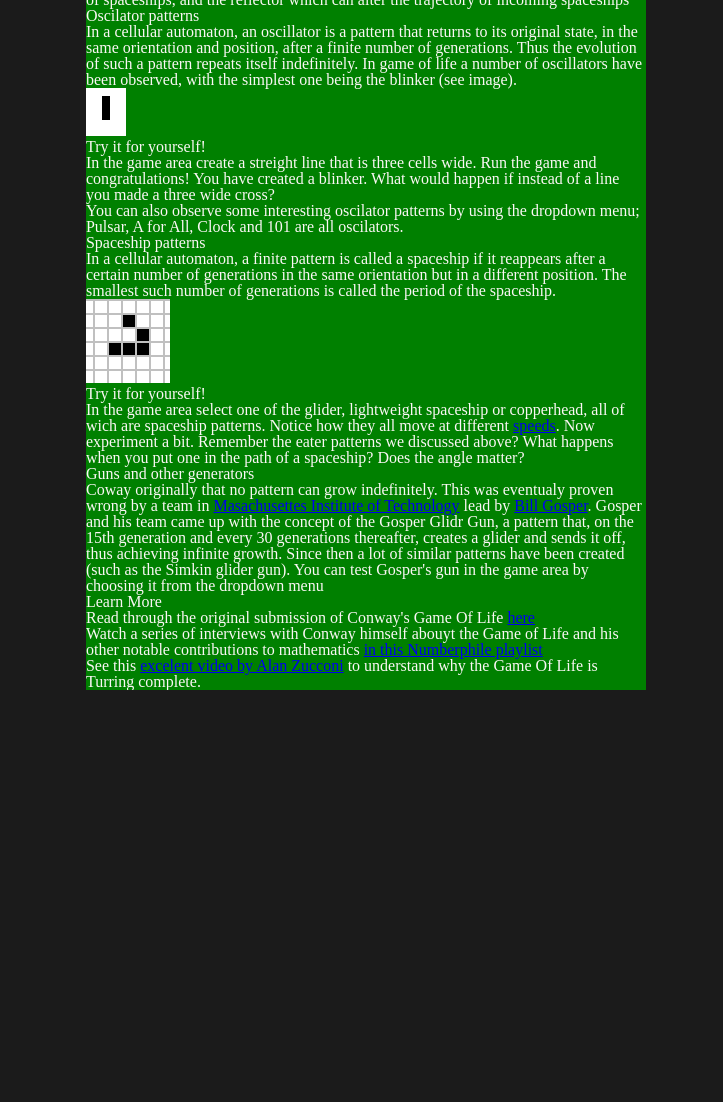
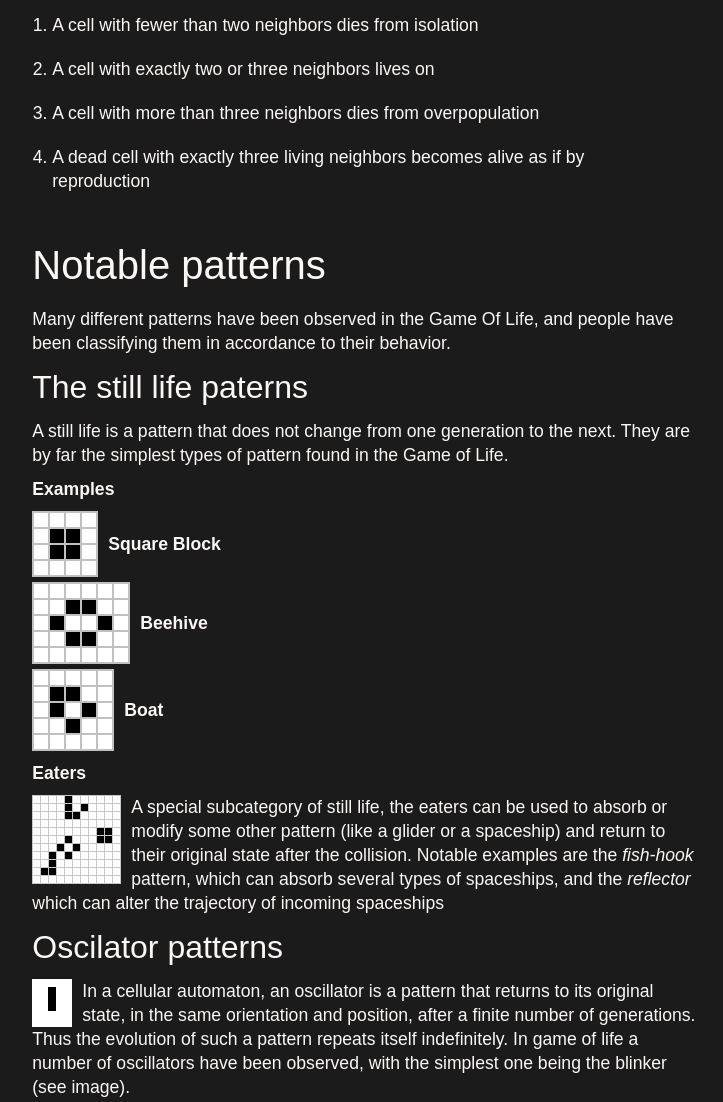
Before and after one commit to bofmar/ConwaysGOL-js, a plain HTML site: page pages/about.html in a window 1280 px wide. Shown: the part 803-1905 px from the top of the page, without its empty margins (321-1044 px from the left). Before the commit the page ends 1493 px from the top, so only its background shows below. Drawn offline with Linux system fonts and the light colour scheme; a web font is replaced by a local one.

Commit message:
Finish styling main

```diff
--- a/pages/about.html
+++ b/pages/about.html
@@ -56,21 +56,38 @@
       <h3>The still life paterns</h3>
       <p>A still life is a pattern that does not change from one generation to the next. They are by far the simplest types of pattern found in the Game of Life.</p>
       <h4>Examples</h4>
+      <div id="examples">
+        <div class="image-container">
           <img src="../images/Game_of_life_block_with_border.svg.png" alt="square block">
+          <p>Square Block</p>
+        </div>
+        <div class="image-container">
           <img src="../images/98px-Game_of_life_beehive.svg.png" alt="beehive">
+          <p>Beehive</p>
+        </div>
+        <div class="image-container">
           <img src="../images/82px-Game_of_life_boat.svg.png" alt="boat">
+          <p>Boat</p>
+        </div>
+      </div>
       <h4>Eaters</h4>
+      <div class="wrap">
         <img src="../images/Eater5_small.gif" alt="example of an eater absorbing a glider">
         <p>A special subcategory of still life, the eaters can be used to absorb or modify some other pattern (like a glider or a spaceship) and return to their original state after the collision. Notable examples are the <i>fish-hook</i> pattern, which can absorb several types of spaceships, and the <i>reflector</i> which can alter the trajectory of incoming spaceships</p>
+      </div>
       <h3>Oscilator patterns</h3>
+      <div class="wrap">
+        <img src="../images/blinker.gif" alt="blinker with period of two">
         <p>In a cellular automaton, an oscillator is a pattern that returns to its original state, in the same orientation and position, after a finite number of generations. Thus the evolution of such a pattern repeats itself indefinitely. In game of life a number of oscillators have been observed, with the simplest one being the blinker (see image).</p>
-      <img src="../images/blinker.gif" alt="blinker with period of two">
+      </div>
       <h4>Try it for yourself!</h4>
       <p>In the game area create a streight line that is three cells wide. Run the game and congratulations! You have created a blinker. What would happen if instead of a line you made a three wide cross?</p>
       <p>You can also observe some interesting oscilator patterns by using the dropdown menu; Pulsar, A for All, Clock and 101 are all oscilators.</p>
       <h3>Spaceship patterns</h3>
+      <div class="wrap">
+        <img src="../images/glider.gif" alt="glider">
         <p>In a cellular automaton, a finite pattern is called a spaceship if it reappears after a certain number of generations in the same orientation but in a different position. The smallest such number of generations is called the period of the spaceship. </p>
-      <img src="../images/glider.gif" alt="glider">
+      </div>
       <h4>Try it for yourself!</h4>
       <p>In the game area select one of the glider, lightweight spaceship or copperhead, all of wich are spaceship patterns. Notice how they all move at different <a href="https://en.wikipedia.org/wiki/Spaceship_(cellular_automaton)" target="_blank">speeds</a>. Now experiment a bit. Remember the eater patterns we discussed above? What happens when you put one in the path of a spaceship? Does the angle matter?</p>
       <h3>Guns and other generators</h3>
@@ -78,7 +95,7 @@
     </section>
     <section id="learn-more">
       <h2>Learn More</h2>
-      <p>Read through the original submission of Conway's Game Of Life <a href="https://web.stanford.edu/class/sts145/Library/life.pdf" target="_blank">here</a></p>
+      <p>Read through the original submission of Conway's Game Of Life <a href="https://web.stanford.edu/class/sts145/Library/life.pdf" target="_blank">here</a>.</p>
       <p>Watch a series of interviews with Conway himself abouyt the Game of Life and his other notable contributions to mathematics <a href="https://www.youtube.com/playlist?list=PLt5AfwLFPxWIL8XA1npoNAHseS-j1y-7V" target="_blank">in this Numberphile playlist</a></p>
       <p>See this <a href="https://www.youtube.com/watch?v=Kk2MH9O4pXY" target="_blank">excelent video by Alan Zucconi</a> to understand why the Game Of Life is Turring complete.</p>
     </section>
--- a/styles/about.css
+++ b/styles/about.css
@@ -42,9 +42,28 @@ aside a{
   font-size: 1.5rem;
 }
 
+h1{
+  font-size: 3rem;
+  padding: 20px 0;
+  padding-top: 0;
+  font-weight: bold;
+}
+
+h2{
+  font-size: 2.5rem;
+}
+
 nav h3{
   font-family: chalkboy;
   font-size: 3rem;
+}
+
+i{
+  font-style: italic;
+}
+
+b{
+  font-weight: bold;
 }
 
 ol{
@@ -75,9 +94,63 @@ nav li{
 * * * * * * * */
 
 main{
-  width: 70ch;
+  width: 75ch;
   order: 2;
-  background-color: green;
+  font-family: 'Orbitron', sans-serif;
+  padding-bottom: 100px;
+}
+
+section{
+  line-height: 1.5rem;
+  font-size: 1.1rem;
+}
+
+section a{
+  color: #8cb4ff;
+}
+
+section h2{
+  padding: 30px 0;;
+}
+
+section h3{
+  padding: 20px 0;
+  font-size: 2rem;
+}
+
+section h4{
+  padding: 10px 0;
+  font-weight: bold;
+}
+
+section ol{
+  margin: 20px
+}
+
+section li{
+  padding: 10px 0;
+}
+
+#examples{
+  display: flex;
+  flex-direction: column;
+  gap: 5px;
+  align-items: flex-start;
+}
+
+.image-container{
+  display: flex;
+  align-items: center;
+  gap: 10px;
+}
+
+.image-container p{
+  font-weight: bold;
+}
+
+.wrap img{
+  float: left;
+  margin-right: 10px;
 }
 
 /* * * * * * *
```
Lines whose indentation alone changed are shown as unchanged.
